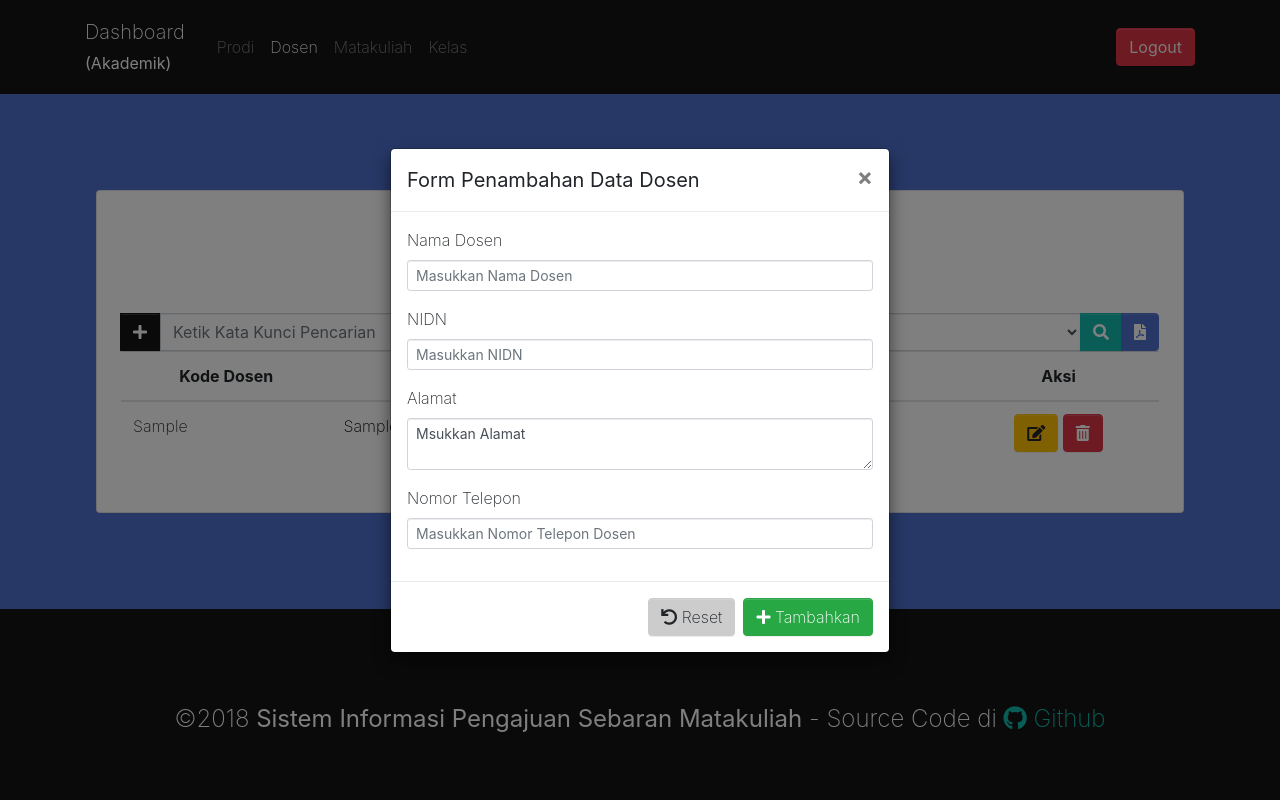
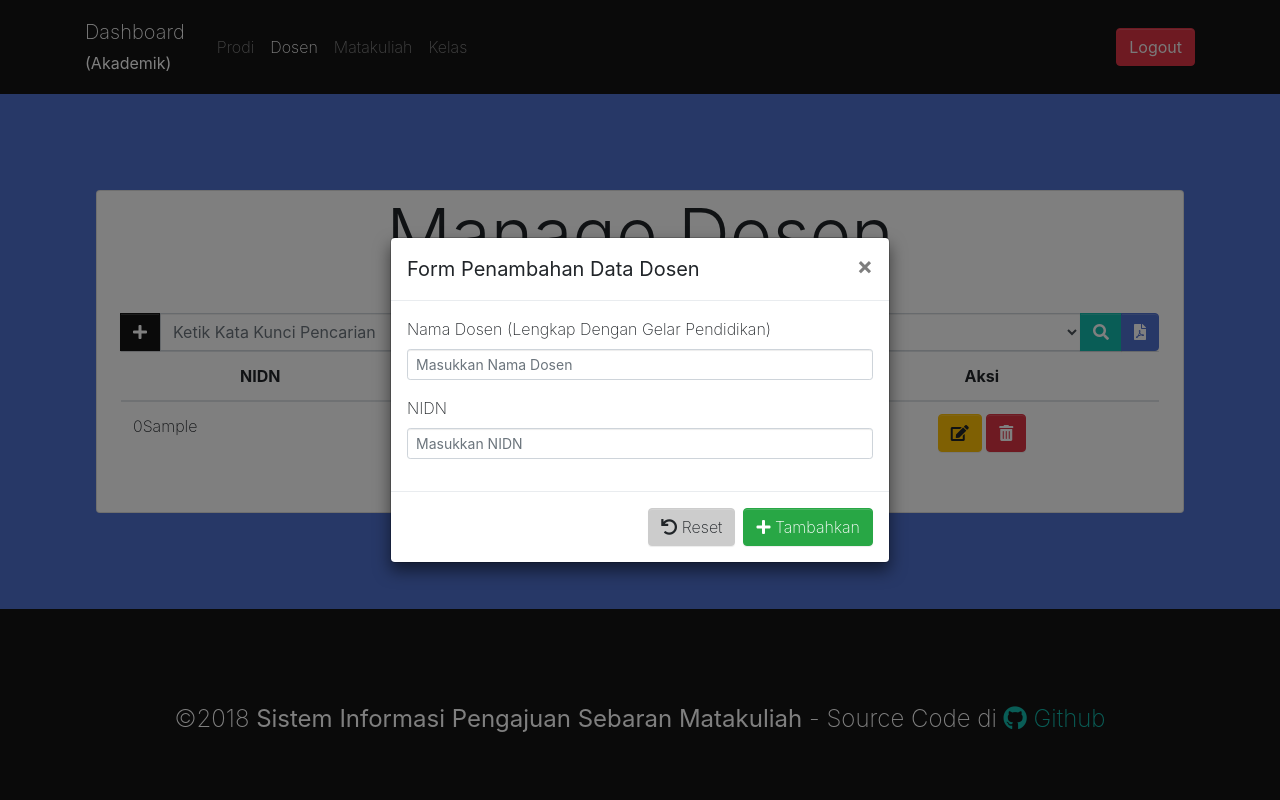
Before and after one commit to madipaputra/SIP_Sebaran, a CodeIgniter app: page /index.php/managedosen/ManageDosenAdd in a window 1280 px wide, after a click that opens the changed part. Run offline with CodeIgniter, Linux system fonts and the light colour scheme; the visitor is signed in with stand-in values (Sample User, id 1); tables that the repository leaves empty or names only in its code hold one stand-in row (values such as "Sample post").

Commit message:
bagian dosen sudah selesai
hanya memasukkan nama dosen dan NIDN saja. karena data dosen yang didapatkan dari bagian kepegawaian hanya sedikit dan rata2 informasi data nya tidak terpakai

```diff
--- a/application/config/routes.php
+++ b/application/config/routes.php
@@ -79,6 +79,7 @@ $route['dashboard']	=	'PageDashBoard/DashBoardPage';
 		$route['dashboard/akademik/manageDosen']		=	'ManageDosen/ManageDosenPage';
 		$route['dashboard/akademik/manageDosen/Add']	=	'ManageDosen/ManageDosenAdd';
 		$route['dashboard/akademik/manageDosen/Delete']	=	'ManageDosen/ManageDosenDelete';
+		$route['dashboard/akademik/manageDosen/Edit']	=	'manageDosen/ManageDosenEdit';
 
 
 
--- a/application/controllers/ManageDosen.php
+++ b/application/controllers/ManageDosen.php
@@ -209,19 +209,6 @@ class ManageDosen extends CI_Controller
 		          'required', array('required' => 'Nama Dosen Harus Diisi')
 		        );
 
-		        $this->form_validation->set_rules('nidnPOST', 'NIDN',
-		          'required', array('required' => 'NIDN Harus Diisi')
-		        );
-
-
-		        $this->form_validation->set_rules('alamatPOST', 'Alamat Dosen',
-		          'required', array('required' => 'Alamat Dosen Harus Diisi')
-		        );
-
-		        $this->form_validation->set_rules('no_telpPOST', 'NIDN',
-		          'required', array('required' => 'Nomor Telepon Dosen Harus Diisi')
-		        );
-
 	            //Logika Form Validation
 	              if ($this->form_validation->run() == FALSE)
 	              {
@@ -281,4 +268,33 @@ class ManageDosen extends CI_Controller
 				}
 		}
 
+		public function ManageDosenEdit()
+		{
+				if ($this->input->post('idPOST') == "")
+				{
+					redirect(base_url().'dashboard/akademik/manageDosen');
+				}
+				else
+				{
+				$element_header	=	array(
+					'webJudul'				=> 	'Sistem Informasi Pengajuan Sebaran Matakuliah',
+					 'webBagian'				=>	'Manage Dosen (Update)',
+					 'inisialisasiKodeAkun'	=>	'Akademik',
+					'webMuatHalaman'		=>	'Pages/DashBoard/akademik/ManageDosen',
+		        	'id_dosen'				=>	$this->input->post('idPOST'),
+		        	'nama_dosen'				=>	$this->input->post('nama_dosenPOST'),
+		        	'nidn'			=>	$this->input->post('nidnPOST'),
+							'pesan'		=>	'
+					<div class="alert alert-success alert-dismissible fade show" role="alert">
+		            	Informasi Data Dosen '.$this->input->post('nama_dosenPOST').' Berhasil Diperbarui
+		            	<button type="button" class="close" data-dismiss="alert" aria-label="Close">
+		            	<span aria-hidden="true">&times;</span>
+		            	</button>
+		            </div>
+							');
+						$this->DosenModel->updateDosen($element_header);
+						$this->parserTemplate($element_header);
+				}
+		}
+
 }
--- a/application/models/DosenModel.php
+++ b/application/models/DosenModel.php
@@ -13,19 +13,13 @@ class DosenModel extends CI_Model
 		//Kumpulan Variabel yang dipakai di script query builder
 		$nama_dosen 			=	$this->input->post('nama_dosenPOST');
 		$nidn					=	$this->input->post('nidnPOST');
-		$alamat_dosen 			=	$this->input->post('alamatPOST');
-		$no_telp_dosen			=	$this->input->post('no_telpPOST');
-		$kode_dosen				=	'DOS'.substr($nidn, 10,5);
-		$id_dosen 				=	hash('crc32', $kode_dosen);
+		$id_dosen 				=	hash('crc32', $nama_dosen);
 
 			//Array data row yang ada di dalam tabel
 			$data = array(
 		    	'id_dosen'			=> $id_dosen,
-		    	'kd_dosen'			=> $kode_dosen,
 		        'nama_dosen'		=> $nama_dosen,
-		        'nidn'				=> $nidn,
-		        'alamat'			=> $alamat_dosen,
-		        'no_telp'			=> $no_telp_dosen
+		        'nidn'				=> $nidn
 			);
 
 		$this->db->insert('tb_dosen', $data);
@@ -38,13 +32,13 @@ class DosenModel extends CI_Model
 
 	public function updateDosen($element_header)
 	{
-		$id_prodi	=	$element_header['id_prodi'];
-		$kd_prodi 	=	$element_header['kd_prodi'];
-		$nama_prodi =	$element_header['nama_prodi'];
+		$id_dosen		=	$element_header['id_dosen'];
+		$nama_dosen 	=	$element_header['nama_dosen'];
+		$nidn 			=	$element_header['nidn'];
 		$data = array(
-		        'id_prodi' 		=> $id_prodi,
-		        'kd_prodi'  	=> $kd_prodi,
-		        'nama_prodi'  	=> $nama_prodi
+		        'id_dosen' 		=> $id_dosen,
+		        'nama_dosen'  	=> $nama_dosen,
+		        'nidn'		  	=> $nidn
 		);
 
 		$this->db->replace('tb_dosen', $data);
--- a/application/views/Pages/DashBoard/akademik/manageDosen.php
+++ b/application/views/Pages/DashBoard/akademik/manageDosen.php
@@ -72,7 +72,7 @@
                 <input  type="text" class="form-control" placeholder="Ketik Kata Kunci Pencarian" name="keywordPOST">
                 <select name="fieldPOST" class="form-control">
                   <option value="">Pencarian Berdasarkan</option>
-                  <option value="kd_prodi">Kode Dosen</option>
+                  <option value="kd_prodi">NIDN</option>
                   <option value="nama_prodi">Nama Dosen</option>
                 </select>
                 <div class="input-group-append">
@@ -96,20 +96,12 @@
 
       <div class="modal-body">
                       <div class="form-group">
-                        <label>Nama Dosen</label>
+                        <label>Nama Dosen (Lengkap Dengan Gelar Pendidikan)</label>
                         <input type="text" class="form-control form-control-sm" placeholder="Masukkan Nama Dosen" name="nama_dosenPOST">
                       </div>
                       <div class="form-group">
                         <label>NIDN</label>
                         <input type="text" class="form-control form-control-sm" placeholder="Masukkan NIDN" name="nidnPOST">
-                      </div>
-                      <div class="form-group">
-                        <label>Alamat</label>
-                        <textarea class="form-control form-control-sm" name="alamatPOST">Msukkan Alamat</textarea>
-                      </div>
-                      <div class="form-group">
-                        <label>Nomor Telepon</label>
-                        <input type="text" class="form-control form-control-sm" placeholder="Masukkan Nomor Telepon Dosen" name="no_telpPOST">
                       </div>
 
       </div>
@@ -130,10 +122,8 @@
               <table class="table">
                 <thead>
                   <tr align="center">
-                    <th>Kode Dosen</th>
+                    <th>NIDN</th>
                     <th>Nama Dosen</th>
-                    <th>NIDN</th>
-                    <th>Nomor Telepon</th>
                     <th>Aksi</th>
                   </tr>
                 </thead>
@@ -145,26 +135,29 @@
 
                   foreach ($query->result_array() as $row)
                   {
-                      $detailKode   = $row['kd_dosen'];
+                    if ($row['nidn']  == 0) {
+                      $row['nidn']  = "Belum Ada";
+                    }
+                    else{
+                      $row['nidn'] = '0'.$row['nidn'];
+                    }
                           echo '
                             <tr>
-                              <td>'.$row['kd_dosen'].'</td>
+                              <td>'.
+                              $row['nidn']
+                              .'</td>
                               <td>
-                              <a href="'.base_url().'dashboard/akademik/manageDosen/Detail/'.$detailKode.'" style="color:black;">
                               '.$row['nama_dosen'].'
-                              </a>
                               </td>
-                              <td>'.$row['nidn'].'</td>
-                              <td>'.$row['no_telp'].'</td>
                               <td align="center">
-                                <button data-toggle="modal" data-target="#editData'.$row['kd_dosen'].'" class="btn btn-warning"><i class="fas fa-edit"></i></button>
+                                <button data-toggle="modal" data-target="#editData'.$row['id_dosen'].'" class="btn btn-warning"><i class="fas fa-edit"></i></button>
 
-                                <button data-toggle="modal" data-target="#deleteData'.$row['kd_dosen'].'" class="btn btn-danger"><i class="fas fa-trash-alt"></i></button>
+                                <button data-toggle="modal" data-target="#deleteData'.$row['id_dosen'].'" class="btn btn-danger"><i class="fas fa-trash-alt"></i></button>
 
                               </td>
 
 <!-- Modal Edit Data '.$row['nama_dosen'] .'-->
-<div class="modal fade" id="editData'.$row['kd_dosen'].'" tabindex="-1" role="dialog" aria-hidden="true">
+<div class="modal fade" id="editData'.$row['id_dosen'].'" tabindex="-1" role="dialog" aria-hidden="true">
   <div class="modal-dialog modal-dialog-centered">
     <div class="modal-content">
       <form action="'.base_url().'dashboard/akademik/manageDosen/Edit" method="post">
@@ -178,26 +171,15 @@
 
       <div class="modal-body">
                       <div class="form-group">
-                        <input name="idPOST" type="hidden" value="'.$row['id_dosen'].'" />
-                        <label>Kode Dosen</label>
-                        <input name="kd_dosenPOST" type="text" class="form-control form-control-sm" value="'.$row['kd_dosen'].'">
-                      </div>
-                      <div class="form-group">
                         <label>Nama Dosen</label>
+                        <input name="idPOST" type="hidden" value="'.$row[
+                          'id_dosen'].'">
                         <input type="text" class="form-control form-control-sm" value="'.$row['nama_dosen'].'" name="nama_dosenPOST">
                       </div>
 
                       <div class="form-group">
                         <label>NIDN</label>
                         <input type="text" class="form-control form-control-sm" value="'.$row['nidn'].'" name="nidnPOST">
-                      </div>
-                      <div class="form-group">
-                        <label>Alamat</label>
-                        <input type="text" class="form-control form-control-sm" value="'.$row['alamat'].'" name="alamatPOST">
-                      </div>
-                      <div class="form-group">
-                        <label>Nomor Telepon</label>
-                        <input type="text" class="form-control form-control-sm" value="'.$row['no_telp'].'" name="no_telpPOST">
                       </div>
 
       </div>
@@ -214,7 +196,7 @@
 </div>
 
 <!-- Modal Hapus Data '.$row['nama_dosen'] .'-->
-<div class="modal fade" id="deleteData'.$row['kd_dosen'].'" tabindex="-1" role="dialog" aria-hidden="true">
+<div class="modal fade" id="deleteData'.$row['id_dosen'].'" tabindex="-1" role="dialog" aria-hidden="true">
   <div class="modal-dialog modal-dialog-centered" role="document">
     <div class="modal-content">
       <form action="'.base_url().'dashboard/akademik/manageDosen/Delete" method="post">
```
Also changed, not shown: 3 other files.
